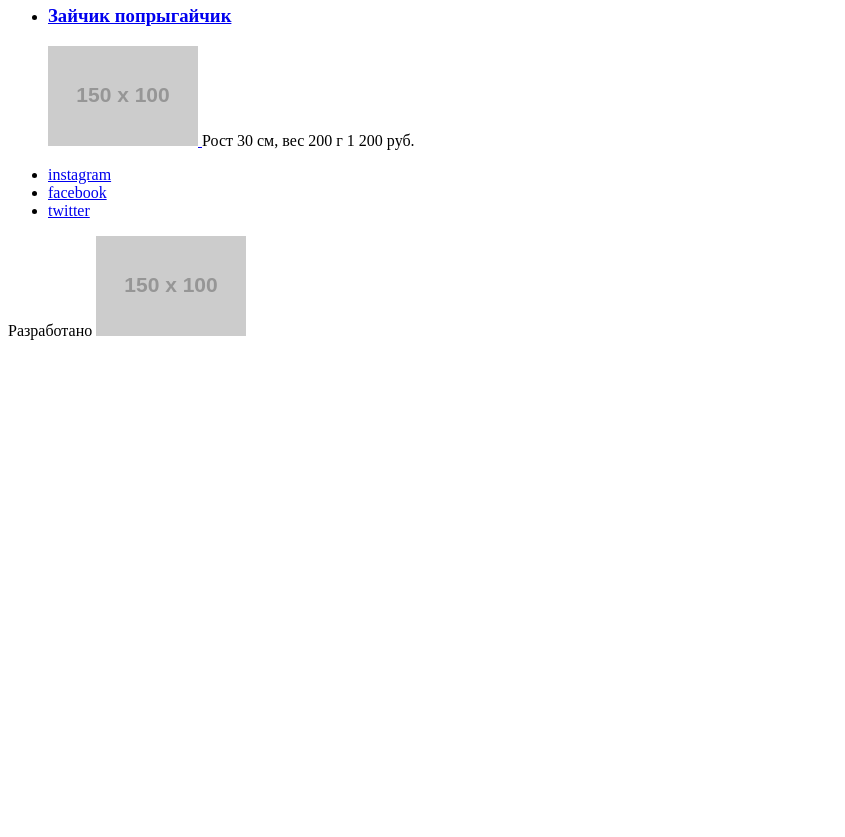
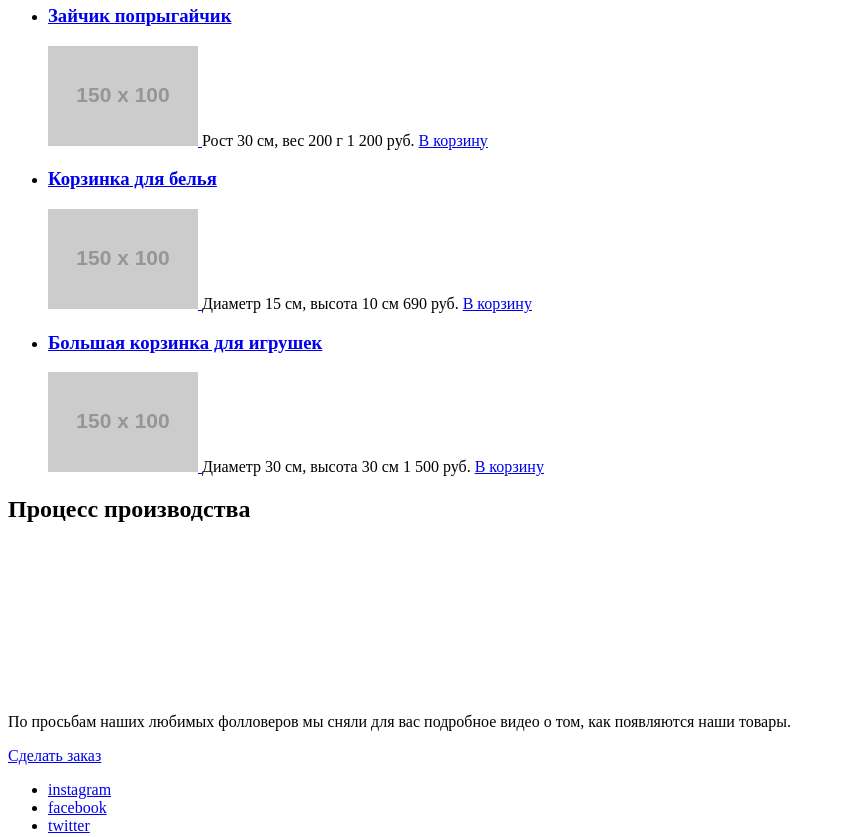
Before and after one commit to aleksgrin/mishka, a website: page source/catalog.html in a window 1280 px wide. Shown: the part 280-1117 px from the top of the page, without its empty margins (0-845 px from the left). Before the commit the page ends 800 px from the top, so only its background shows below. Drawn offline with Linux system fonts and the light colour scheme; placeholder pictures from the web are drawn by us.

Commit message:
Завершена первая верства каталога по БЭМ

```diff
--- a/source/catalog.html
+++ b/source/catalog.html
@@ -51,10 +51,42 @@
                 </a>
                 <span class="goods__description">Рост 30 см, вес 200 г</span>
                 <span class="goods__cost">1 200 руб.</span>
-
+                <a class="goods__button button" href="#"><span class="visually-hidden">В корзину</span></a>
+              </article>
+            </li>
+            <li class="goods__item">
+              <article>
+                <h1 class="goods__title"><a href="#">Корзинка для белья</a></h1>
+                <a href="#">
+                  <img class="goods__image" src="http://placehold.it/150x100">
+                </a>
+                <span class="goods__description">Диаметр 15 см, высота 10 см</span>
+                <span class="goods__cost">690 руб.</span>
+                <a class="goods__button button" href="#"><span class="visually-hidden">В корзину</span></a>
+              </article>
+            </li>
+            <li class="goods__item">
+              <article>
+                <h1 class="goods__title"><a href="#">Большая корзинка для игрушек</a></h1>
+                <a href="#">
+                  <img class="goods__image" src="http://placehold.it/150x100">
+                </a>
+                <span class="goods__description">Диаметр 30 см, высота 30 см</span>
+                <span class="goods__cost">1 500 руб.</span>
+                <a class="goods__button button" href="#"><span class="visually-hidden">В корзину</span></a>
               </article>
             </li>
           </ul>
+        </div>
+      </section>
+      <section class="production-proc">
+        <div class="production-proc__wrapper">
+          <h2 class="production-proc__title">Процесс производства</h2>
+          <video class="production-proc__video"></video>
+          <p class="production-proc__description">
+            По просьбам наших любимых фолловеров мы сняли для вас подробное видео о том, как появляются наши товары.
+          </p>
+          <a class="production-proc__button button" href="#">Сделать заказ</a>
         </div>
       </section>
     </main>
```
